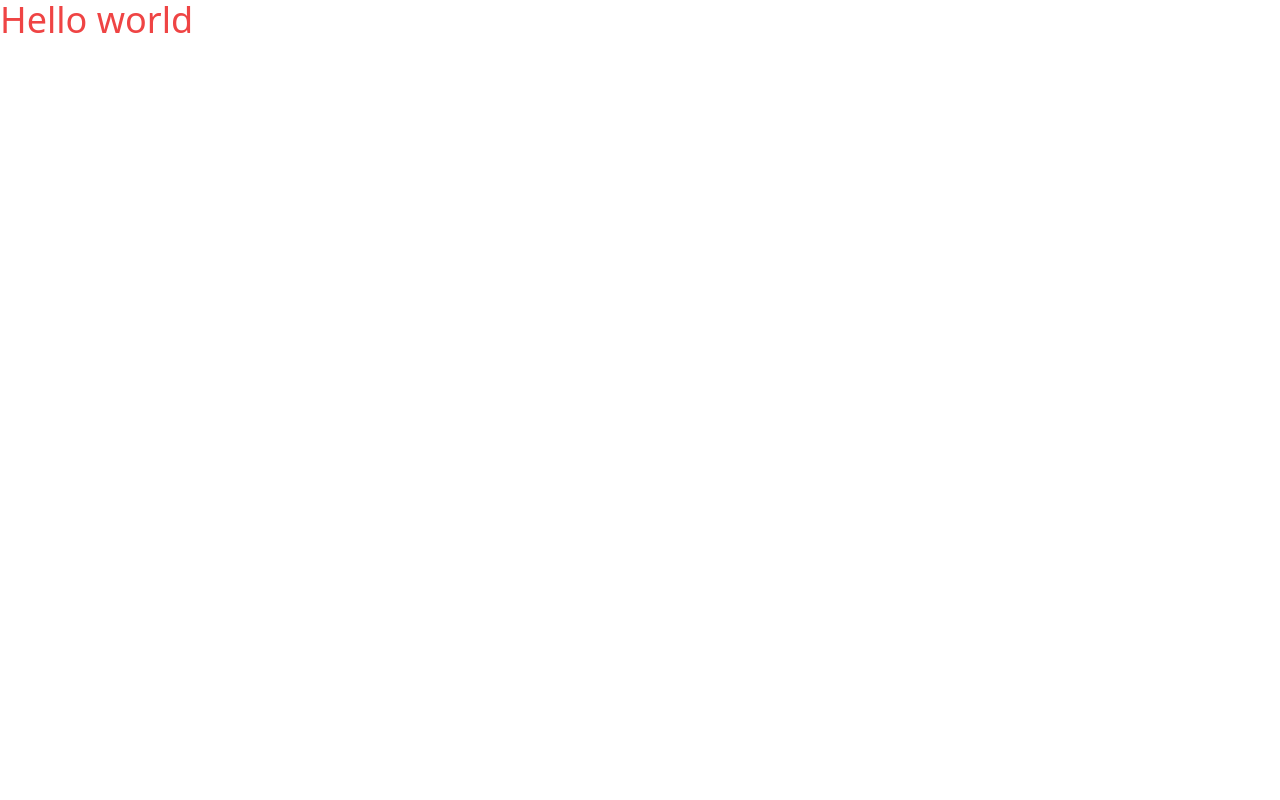
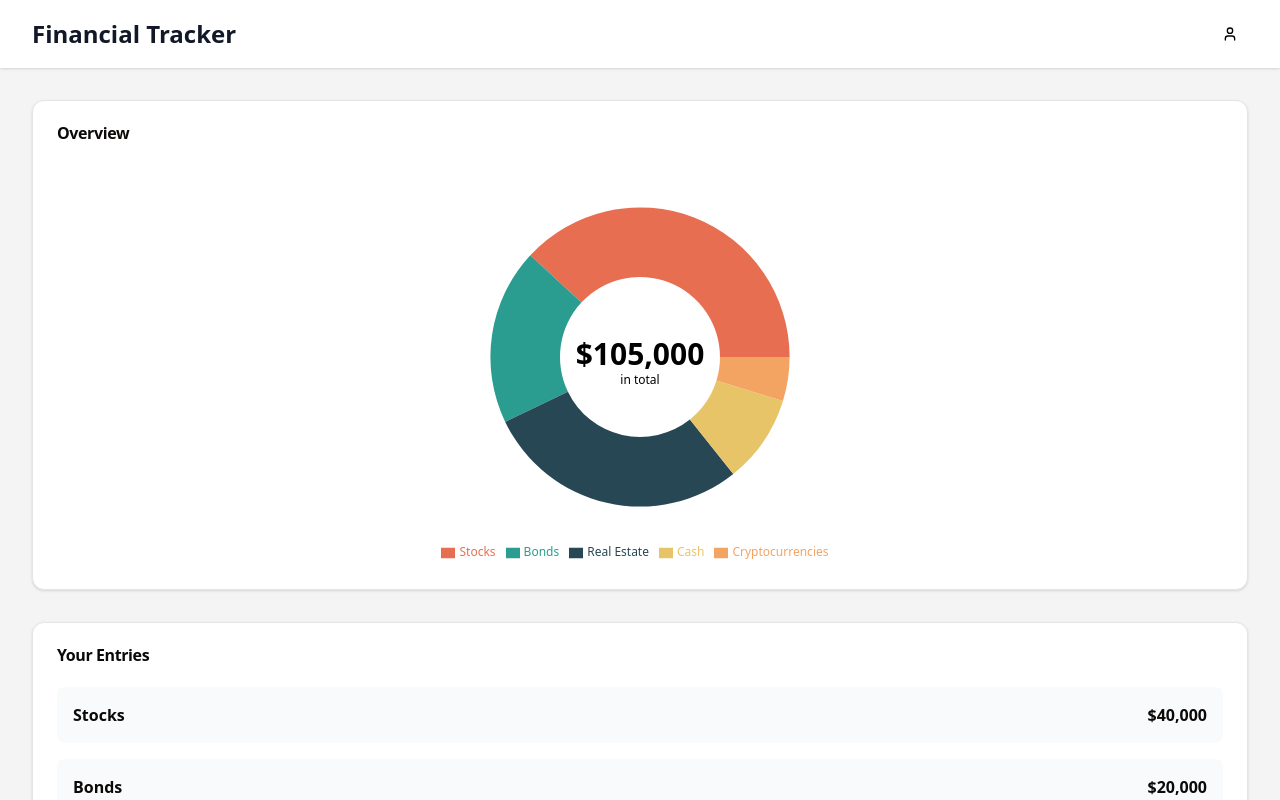
Before and after one commit to ihsanashi/financial-tracker-web, a React (Vite) app: page / in a window 1280 px wide. Shown: the top 800 px of the page. Built offline with nearby package versions, Linux system fonts and the light colour scheme.

Commit message:
feat: add homepage UI with dummy data

```diff
--- a/src/App.tsx
+++ b/src/App.tsx
@@ -1,8 +1,100 @@
+import { useMemo } from 'react';
+import { Cell, Label, Legend, Pie, PieChart } from 'recharts';
+
+import { Navbar } from '@layout/navbar';
+
+import { Card, CardContent, CardHeader, CardTitle } from '@ui/card';
+import { ChartContainer, ChartTooltip, ChartTooltipContent } from '@ui/chart';
+
+// Sample data for the pie chart
+const chartData = [
+  { name: 'Stocks', value: 40000 },
+  { name: 'Bonds', value: 20000 },
+  { name: 'Real Estate', value: 30000 },
+  { name: 'Cash', value: 10000 },
+  { name: 'Cryptocurrencies', value: 5000 },
+];
+
+const COLORS = [
+  'hsl(var(--chart-1))',
+  'hsl(var(--chart-2))',
+  'hsl(var(--chart-3))',
+  'hsl(var(--chart-4))',
+  'hsl(var(--chart-5))',
+];
+
 function App() {
+  const totalVisitors = useMemo(() => {
+    return chartData.reduce((acc, curr) => acc + curr.value, 0);
+  }, []);
+
   return (
-    <>
-      <h1 className="text-4xl text-red-500">Hello world</h1>
-    </>
+    <div className="min-h-screen bg-zinc-100">
+      <Navbar />
+      <main className="mx-auto max-w-7xl space-y-8 px-4 py-8 sm:px-6 lg:px-8">
+        {/* Chart */}
+        <Card>
+          <CardHeader>
+            <CardTitle>Overview</CardTitle>
+          </CardHeader>
+          <CardContent>
+            <ChartContainer
+              config={Object.fromEntries(
+                chartData.map((entry, index) => [entry.name.toLowerCase(), { label: entry.name, color: COLORS[index] }])
+              )}
+              className="h-[400px] mx-auto w-full"
+            >
+              <PieChart>
+                <Pie data={chartData} cx="50%" cy="50%" innerRadius={80} strokeWidth={5} fill="#8884d8" dataKey="value">
+                  <Label
+                    content={({ viewBox }) => {
+                      if (viewBox && 'cx' in viewBox && 'cy' in viewBox) {
+                        return (
+                          <text x={viewBox.cx} y={viewBox.cy} textAnchor="middle" dominantBaseline="middle">
+                            <tspan x={viewBox.cx} y={viewBox.cy} className="fill-foreground text-3xl font-bold">
+                              ${totalVisitors.toLocaleString()}
+                            </tspan>
+                            <tspan x={viewBox.cx} y={(viewBox.cy || 0) + 24} className="fill-muted-foreground">
+                              in total
+                            </tspan>
+                          </text>
+                        );
+                      }
+                    }}
+                  />
+                  {chartData.map((_entry, index) => (
+                    <Cell key={`cell-${index}`} fill={COLORS[index % COLORS.length]} />
+                  ))}
+                </Pie>
+                <ChartTooltip content={<ChartTooltipContent />} />
+                <Legend />
+              </PieChart>
+            </ChartContainer>
+          </CardContent>
+        </Card>
+        {/* Chart */}
+
+        {/* Existing entries */}
+        <Card>
+          <CardHeader>
+            <CardTitle>Your Entries</CardTitle>
+          </CardHeader>
+          <CardContent>
+            <div className="space-y-4">
+              {chartData.map((entry, index) => (
+                <div key={index} className="flex justify-between items-center p-4 bg-gray-50 rounded-lg">
+                  <div>
+                    <h3 className="font-semibold">{entry.name}</h3>
+                  </div>
+                  <p className="font-bold">${entry.value.toLocaleString()}</p>
+                </div>
+              ))}
+            </div>
+          </CardContent>
+        </Card>
+        {/* Existing entries */}
+      </main>
+    </div>
   );
 }
 
```
